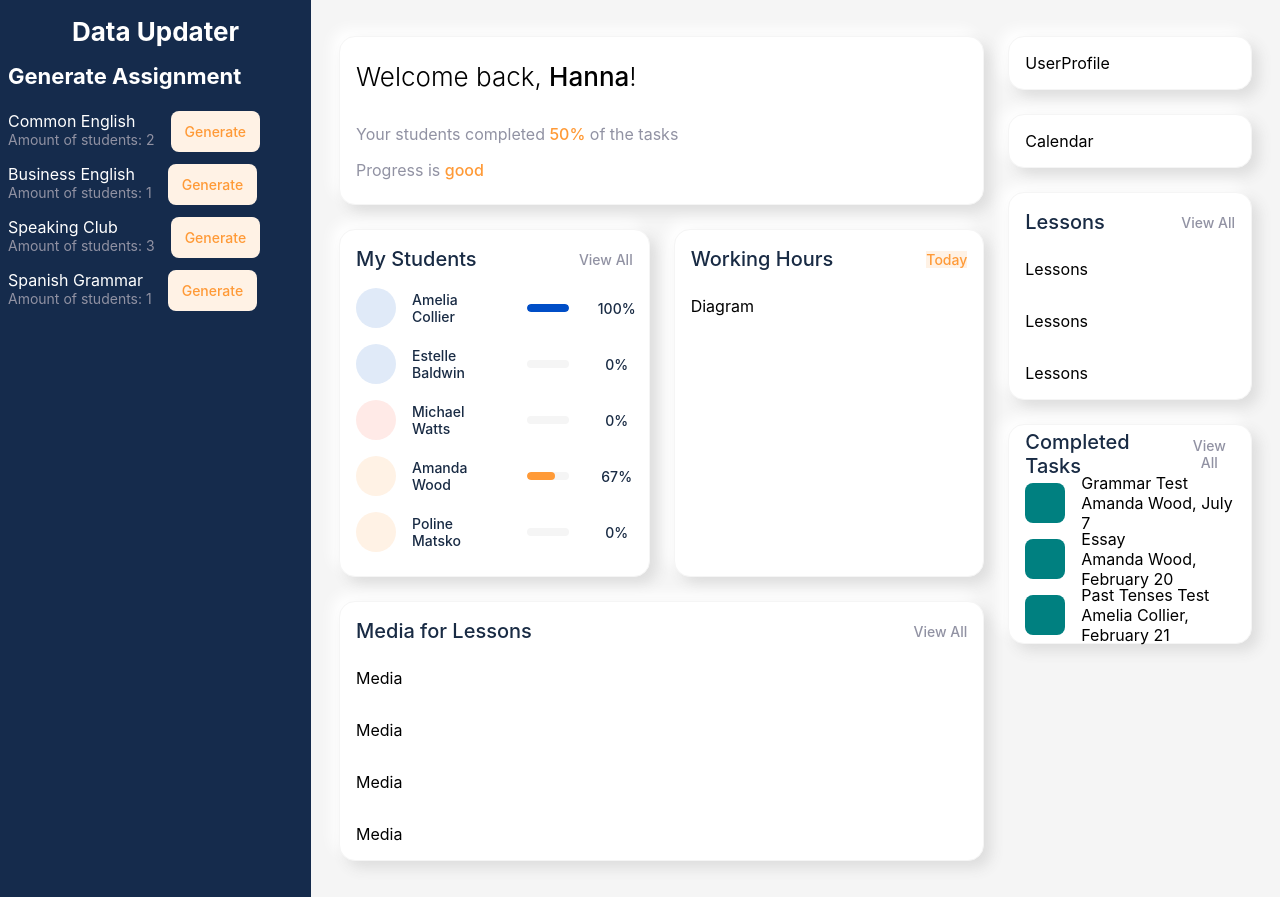
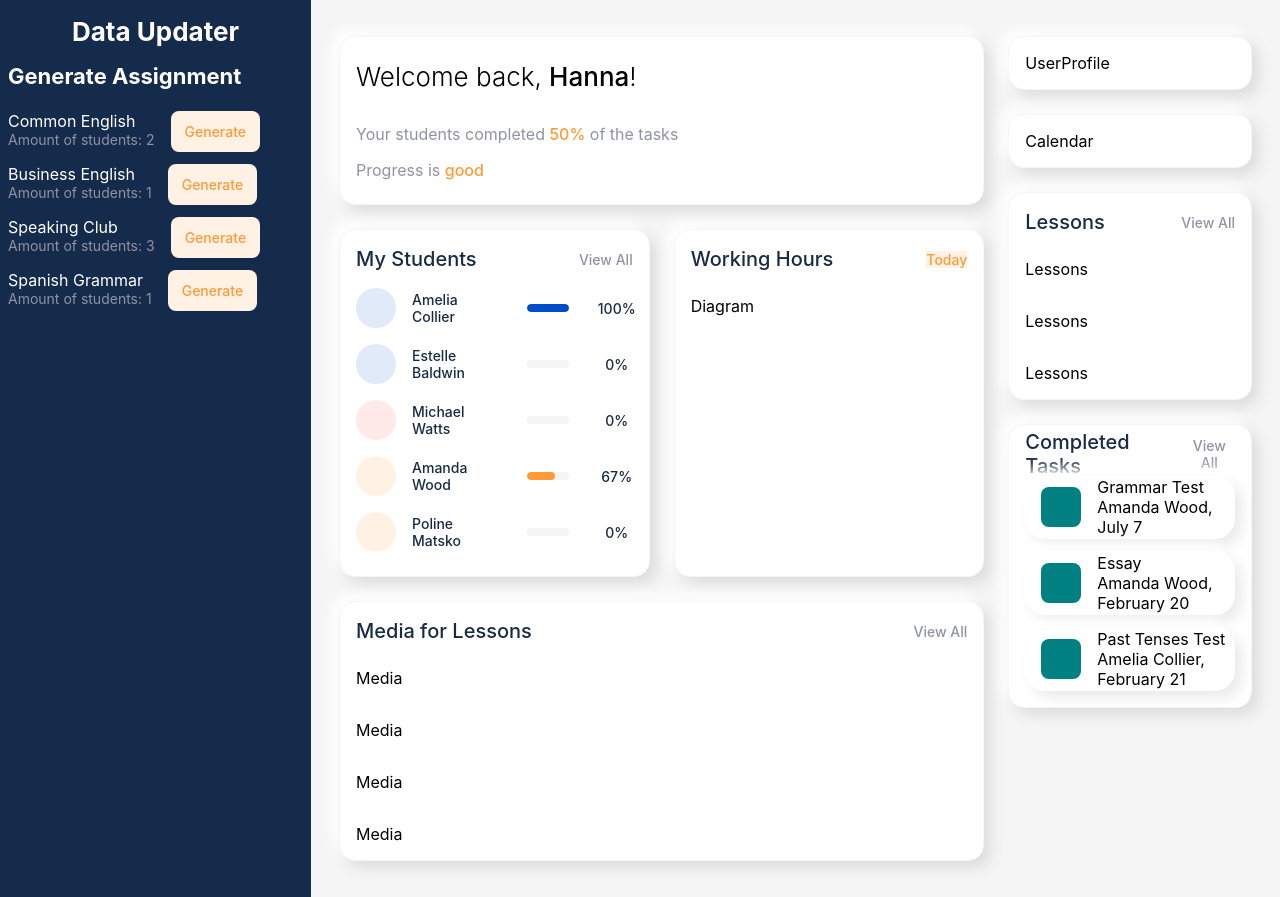
Before and after one commit to hanna-buhai/dashboard-with-recoil, a React (Create React App) app: page / in a window 1280 px wide. Built offline with nearby package versions, Linux system fonts and the light colour scheme.

Commit message:
update shadows and padding in completed tasks

```diff
--- /dev/null
+++ b/src/components/common/risedCardItem/index.js
@@ -0,0 +1,12 @@
+import React from 'react'
+import PropTypes from 'prop-types'
+
+import './styles.css'
+
+const RisedCardItem = ({ children }) => {
+  return <div className="rised-card-item">{children}</div>
+}
+
+RisedCardItem.propTypes = {}
+
+export default RisedCardItem
--- /dev/null
+++ b/src/components/common/risedCardItem/styles.css
@@ -0,0 +1,6 @@
+.rised-card-item {
+  border-radius: 20px;
+  background: var(--secondary-bg-color);
+  box-shadow: 7px 7px 14px #ebebeb, -7px -7px 14px #ffffff;
+  margin-bottom: 12px;
+}
--- a/src/components/completedTasks/index.css
+++ b/src/components/completedTasks/index.css
@@ -3,6 +3,7 @@
   flex-direction: column;
   flex: 1;
   align-items: stretch;
+  padding-bottom: 4px;
 }
 
 .task {
@@ -12,6 +13,7 @@
   align-items: center;
   height: 40px;
   margin: 8px 0;
+  padding: 4px 0 4px 16px;
 }
 
 .task__icon {
--- a/src/components/completedTasks/task.js
+++ b/src/components/completedTasks/task.js
@@ -1,6 +1,7 @@
 import React from 'react'
 import PropTypes from 'prop-types'
 import { useRecoilValue } from 'recoil'
+import RisedCardItem from '../common/risedCardItem'
 import { studentsItemStateWithId, assignmentItemStateWithId } from '../../state/atoms'
 
 import './index.css'
@@ -11,8 +12,9 @@ const Task = ({ taskId }) => {
   const assignment = useRecoilValue(assignmentItemStateWithId(taskId))
   const student = useRecoilValue(studentsItemStateWithId(assignment?.assigneeId))
   if (!assignment) return null
-
+  console.log('Task', assignment)
   return (
+    <RisedCardItem>
       <div className="task">
         <div className="task__icon" />
         <div className="task__info">
@@ -25,6 +27,7 @@ const Task = ({ taskId }) => {
           </div>
         </div>
       </div>
+    </RisedCardItem>
   )
 }
 
```
Lines whose indentation alone changed are shown as unchanged.
